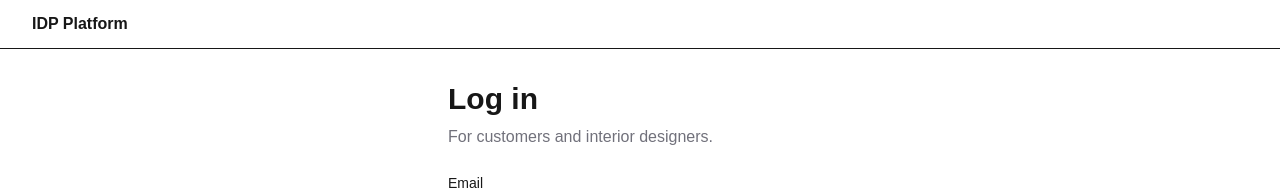
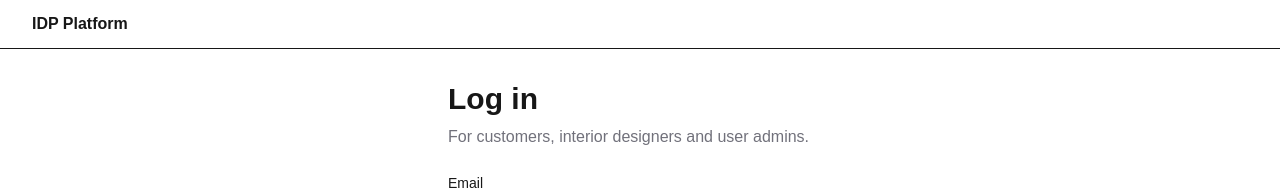
Before and after one commit to tytytytytyy/CSIT314-SDM, a Next.js app in the folder csit314-sdm/: page /login in a window 1280 px wide. Shown: the top 195 px of the page. Built offline with nearby package versions, Linux system fonts and the light colour scheme.

Commit message:
Update LoginPg.jsx

```diff
--- a/csit314-sdm/boundary/LoginPg.jsx
+++ b/csit314-sdm/boundary/LoginPg.jsx
@@ -71,7 +71,7 @@ export default function LoginPg() {
   return (
     <main className="mx-auto w-full max-w-md p-8">
       <h1 className="text-3xl font-semibold">Log in</h1>
-      <p className="mt-2 text-zinc-500">For customers and interior designers.</p>
+      <p className="mt-2 text-zinc-500">For customers, interior designers and user admins.</p>
 
       <form onSubmit={submitLogin} className="mt-6 grid gap-4" noValidate>
         <label htmlFor="login-email" className="grid gap-1">
```
